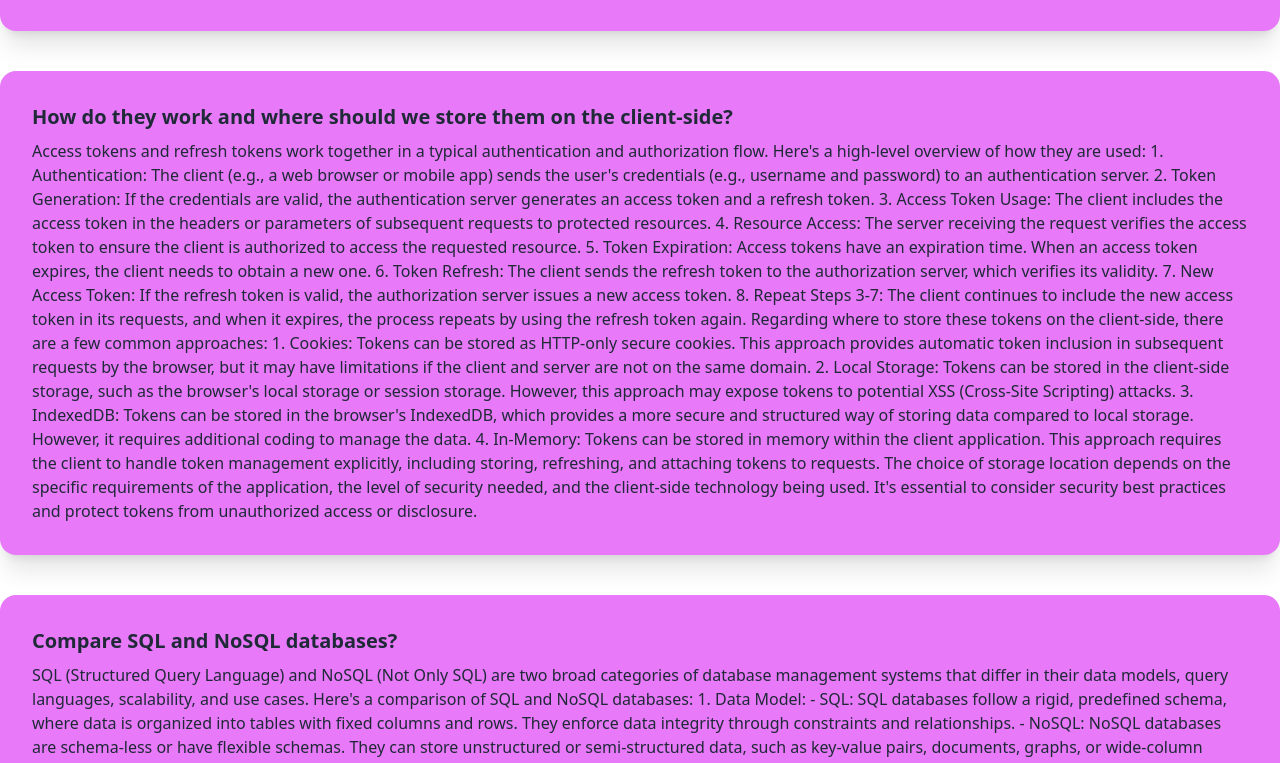
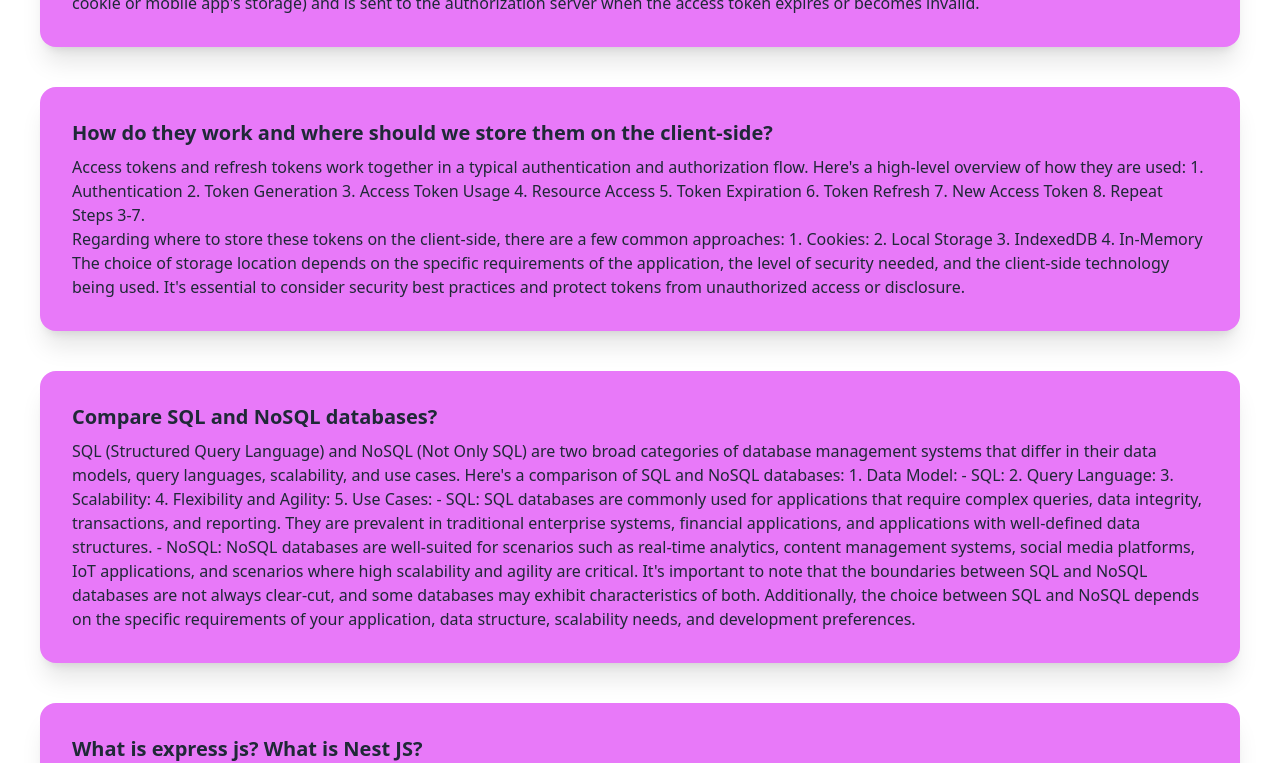
Before and after one commit to wd-ayesha/enlighten-play-client, a React (Vite) app: page /blogs in a window 1280 px wide. Shown: the part 500-1263 px from the top of the page. Built offline with nearby package versions, Linux system fonts and the light colour scheme; no server answers.

Commit message:
review section added

```diff
--- a/src/pages/Blogs/Blogs.jsx
+++ b/src/pages/Blogs/Blogs.jsx
@@ -1,7 +1,7 @@
 const Blogs = () => {
   return (
-    <div className="py-10">
-      <h2 className="text-4xl pb-10 text-center">Questions & Answers </h2>
+    <div className="py-10 mx-10">
+      <h2 className="text-center text-purple-950 text-4xl mb-14">Questions & Answers </h2>
       {/* 1st QA */}
       <div className="card mx-10 bg-fuchsia-400 mx-auto bg-base-100 shadow-xl mb-10">
         <div className="card-body">
@@ -41,86 +41,92 @@ const Blogs = () => {
             How do they work and where should we store them on the client-side?
           </h2>
           <p>
-          Access tokens and refresh tokens work together in a typical authentication and authorization flow. Here's a high-level overview of how they are used:
-
-1. Authentication: The client (e.g., a web browser or mobile app) sends the user's credentials (e.g., username and password) to an authentication server.
-2. Token Generation: If the credentials are valid, the authentication server generates an access token and a refresh token.
-3. Access Token Usage: The client includes the access token in the headers or parameters of subsequent requests to protected resources.
-4. Resource Access: The server receiving the request verifies the access token to ensure the client is authorized to access the requested resource.
-5. Token Expiration: Access tokens have an expiration time. When an access token expires, the client needs to obtain a new one.
-6. Token Refresh: The client sends the refresh token to the authorization server, which verifies its validity.
-7. New Access Token: If the refresh token is valid, the authorization server issues a new access token.
-8. Repeat Steps 3-7: The client continues to include the new access token in its requests, and when it expires, the process repeats by using the refresh token again.
-
-Regarding where to store these tokens on the client-side, there are a few common approaches:
-
-1. Cookies: Tokens can be stored as HTTP-only secure cookies. This approach provides automatic token inclusion in subsequent requests by the browser, but it may have limitations if the client and server are not on the same domain.
-2. Local Storage: Tokens can be stored in the client-side storage, such as the browser's local storage or session storage. However, this approach may expose tokens to potential XSS (Cross-Site Scripting) attacks.
-3. IndexedDB: Tokens can be stored in the browser's IndexedDB, which provides a more secure and structured way of storing data compared to local storage. However, it requires additional coding to manage the data.
-4. In-Memory: Tokens can be stored in memory within the client application. This approach requires the client to handle token management explicitly, including storing, refreshing, and attaching tokens to requests.
-
-The choice of storage location depends on the specific requirements of the application, the level of security needed, and the client-side technology being used. It's essential to consider security best practices and protect tokens from unauthorized access or disclosure.
+            Access tokens and refresh tokens work together in a typical
+            authentication and authorization flow. Here's a high-level overview
+            of how they are used: 1. Authentication 2. Token Generation 3.
+            Access Token Usage 4. Resource Access 5. Token Expiration 6. Token
+            Refresh 7. New Access Token 8. Repeat Steps 3-7. <br />
+            Regarding where to
+            store these tokens on the client-side, there are a few common
+            approaches: 1. Cookies: 2. Local Storage 3. IndexedDB 4. In-Memory
+            The choice of storage location depends on the specific requirements
+            of the application, the level of security needed, and the
+            client-side technology being used. It's essential to consider
+            security best practices and protect tokens from unauthorized access
+            or disclosure.
           </p>
         </div>
       </div>
       {/* 3rd QA */}
       <div className="card mx-10 bg-fuchsia-400 mx-auto bg-base-100 shadow-xl mb-10">
         <div className="card-body">
-          <h2 className="card-title">
-          Compare SQL and NoSQL databases?
-          </h2>
+          <h2 className="card-title">Compare SQL and NoSQL databases?</h2>
           <p>
-          SQL (Structured Query Language) and NoSQL (Not Only SQL) are two broad categories of database management systems that differ in their data models, query languages, scalability, and use cases. Here's a comparison of SQL and NoSQL databases:
+            SQL (Structured Query Language) and NoSQL (Not Only SQL) are two
+            broad categories of database management systems that differ in their
+            data models, query languages, scalability, and use cases. Here's a
+            comparison of SQL and NoSQL databases: 1. Data Model: - SQL:  2. Query Language:  3. Scalability:
+            4. Flexibility and Agility:  5. Use Cases: - SQL: SQL databases are commonly used for
+            applications that require complex queries, data integrity,
+            transactions, and reporting.
 
-1. Data Model:
-   - SQL: SQL databases follow a rigid, predefined schema, where data is organized into tables with fixed columns and rows. They enforce data integrity through constraints and relationships.
-   - NoSQL: NoSQL databases are schema-less or have flexible schemas. They can store unstructured or semi-structured data, such as key-value pairs, documents, graphs, or wide-column stores.
-
-2. Query Language:
-   - SQL: SQL databases use SQL as the standard query language. It provides a declarative approach for querying and manipulating data using commands like SELECT, INSERT, UPDATE, DELETE, JOIN, and more.
-   - NoSQL: NoSQL databases have varied query languages specific to their data models. Some provide a query language similar to SQL, while others offer APIs for data retrieval and manipulation.
-
-3. Scalability:
-   - SQL: SQL databases generally scale vertically by adding more powerful hardware to handle increased workloads. Some SQL databases also support horizontal scaling through replication or sharding techniques.
-   - NoSQL: NoSQL databases are designed for horizontal scalability. They distribute data across multiple servers, allowing for efficient scaling by adding more nodes to the database cluster.
-
-4. Flexibility and Agility:
-   - SQL: SQL databases are well-suited for applications with structured data and defined schemas, where data relationships and integrity are crucial. They provide strong consistency and ACID (Atomicity, Consistency, Isolation, Durability) guarantees.
-   - NoSQL: NoSQL databases excel in scenarios with rapidly changing data requirements, unstructured or semi-structured data, and flexible schemas. They prioritize scalability, performance, and availability over strict consistency and offer eventual consistency models.
-
-5. Use Cases:
-   - SQL: SQL databases are commonly used for applications that require complex queries, data integrity, transactions, and reporting. They are prevalent in traditional enterprise systems, financial applications, and applications with well-defined data structures.
-   - NoSQL: NoSQL databases are well-suited for scenarios such as real-time analytics, content management systems, social media platforms, IoT applications, and scenarios where high scalability and agility are critical.
-
-It's important to note that the boundaries between SQL and NoSQL databases are not always clear-cut, and some databases may exhibit characteristics of both. Additionally, the choice between SQL and NoSQL depends on the specific requirements of your application, data structure, scalability needs, and development preferences.
+            They are prevalent in traditional
+            enterprise systems, financial applications, and applications with
+            well-defined data structures.
+            - NoSQL: NoSQL databases are
+            well-suited for scenarios such as real-time analytics, content
+            management systems, social media platforms, IoT applications, and
+            scenarios where high scalability and agility are critical. It's
+            important to note that the boundaries between SQL and NoSQL
+            databases are not always clear-cut, and some databases may exhibit
+            characteristics of both. Additionally, the choice between SQL and
+            NoSQL depends on the specific requirements of your application, data
+            structure, scalability needs, and development preferences.
           </p>
         </div>
       </div>
       {/* 4th QA */}
       <div className="card mx-10 bg-fuchsia-400 mx-auto bg-base-100 shadow-xl mb-10">
         <div className="card-body">
-          <h2 className="card-title">
-          What is express js? What is Nest JS?
-          </h2>
+          <h2 className="card-title">What is express js? What is Nest JS?</h2>
           <p>
-          Express.js and NestJS are both web application frameworks for building server-side applications, but they differ in terms of their design philosophy, architecture, and feature sets.
-
-1. Express.js:
-   - Express.js is a minimalistic and lightweight web framework for Node.js. It provides a simple and unopinionated approach to building web applications and APIs.
-   - Express.js focuses on providing a robust set of foundational features and middleware to handle HTTP requests, routing, and basic application logic.
-   - It allows developers to create server-side applications quickly and efficiently by leveraging JavaScript and Node.js ecosystem libraries.
-   - Express.js provides flexibility and freedom for developers to structure and organize their code as per their preferences.
-   - It is widely adopted and has a large community, which means there are numerous third-party libraries and resources available to enhance its functionality.
-
-2. NestJS:
-   - NestJS is a progressive, opinionated framework for building scalable and maintainable server-side applications. It is also built on top of Node.js and leverages TypeScript as its primary language.
-   - NestJS draws inspiration from Angular and shares some similarities in terms of its architectural patterns, such as modules, decorators, and dependency injection.
-   - It provides a highly modular and organized structure, allowing developers to create applications with clear separation of concerns.
-   - NestJS embraces the concept of "opinionated configuration," meaning it encourages certain design patterns and best practices out of the box.
-   - It offers a powerful CLI (Command Line Interface) for scaffolding and generating boilerplate code, making it easier to get started with new projects.
-   - NestJS integrates well with other libraries and frameworks, such as Express.js, allowing developers to leverage existing Express middleware or gradually migrate existing Express applications to NestJS.
-
-Overall, while Express.js provides a lightweight and flexible framework for building Node.js applications, NestJS takes a more structured and opinionated approach, borrowing concepts from Angular to create scalable and maintainable server-side applications. The choice between the two depends on the project requirements, development preferences, and the desired level of structure and organization.
+            Express.js and NestJS are both web application frameworks for
+            building server-side applications, but they differ in terms of their
+            design philosophy, architecture, and feature sets. 1. Express.js: -
+            Express.js is a minimalistic and lightweight web framework for
+            Node.js. It provides a simple and unopinionated approach to building
+            web applications and APIs. - Express.js focuses on providing a
+            robust set of foundational features and middleware to handle HTTP
+            requests, routing, and basic application logic. - It allows
+            developers to create server-side applications quickly and
+            efficiently by leveraging JavaScript and Node.js ecosystem
+            libraries. - Express.js provides flexibility and freedom for
+            developers to structure and organize their code as per their
+            preferences. - It is widely adopted and has a large community, which
+            means there are numerous third-party libraries and resources
+            available to enhance its functionality. 2. NestJS: - NestJS is a
+            progressive, opinionated framework for building scalable and
+            maintainable server-side applications. It is also built on top of
+            Node.js and leverages TypeScript as its primary language. - NestJS
+            draws inspiration from Angular and shares some similarities in terms
+            of its architectural patterns, such as modules, decorators, and
+            dependency injection. - It provides a highly modular and organized
+            structure, allowing developers to create applications with clear
+            separation of concerns. - NestJS embraces the concept of
+            "opinionated configuration," meaning it encourages certain design
+            patterns and best practices out of the box. - It offers a powerful
+            CLI (Command Line Interface) for scaffolding and generating
+            boilerplate code, making it easier to get started with new projects.
+            - NestJS integrates well with other libraries and frameworks, such
+            as Express.js, allowing developers to leverage existing Express
+            middleware or gradually migrate existing Express applications to
+            NestJS. Overall, while Express.js provides a lightweight and
+            flexible framework for building Node.js applications, NestJS takes a
+            more structured and opinionated approach, borrowing concepts from
+            Angular to create scalable and maintainable server-side
+            applications. The choice between the two depends on the project
+            requirements, development preferences, and the desired level of
+            structure and organization.
           </p>
         </div>
       </div>
@@ -131,31 +137,46 @@ Overall, while Express.js provides a lightweight and flexible framework for buil
             What is MongoDB aggregate and how does it work?
           </h2>
           <p>
-          In MongoDB, the aggregate method is a powerful feature that allows you to perform advanced data processing and analysis operations on your data. It enables you to apply a sequence of transformations, known as an aggregation pipeline, to your documents.
-
-The aggregate method takes an array of stages as input, where each stage represents a specific operation in the pipeline. Here's an overview of how the MongoDB aggregation pipeline works:
-
-1. Match Stage: This stage filters documents based on specific criteria. It works similarly to the find method by using query operators to match documents that meet the specified conditions.
-
-2. Group Stage: This stage groups documents together based on a specified key and applies aggregate functions to the grouped data. You can perform operations like counting, summing, averaging, and more on the grouped data.
-
-3. Project Stage: This stage allows you to reshape the documents in the pipeline by specifying which fields to include or exclude. It also supports computing new fields or applying expressions to existing fields.
-
-4. Sort Stage: This stage sorts the documents in the pipeline based on one or more fields. You can specify ascending or descending order for each field.
-
-5. Limit Stage: This stage limits the number of documents that pass through the pipeline, allowing you to retrieve a specific number of results.
-
-6. Skip Stage: This stage skips a specified number of documents in the pipeline, useful for pagination or skipping initial results.
-
-7. Unwind Stage: This stage "unwinds" an array field, creating a separate document for each element in the array. This is helpful when you want to perform further operations on the individual array elements.
-
-8. Lookup Stage: This stage performs a left outer join between two collections, combining documents from both collections based on a specified field.
-
-These are just a few examples of the stages available in the MongoDB aggregation pipeline. You can combine multiple stages in a pipeline to perform complex data transformations, calculations, and aggregations.
-
-The resulting output of the aggregate method is a cursor, which you can iterate over to access the processed documents. The cursor provides the aggregated results based on the defined stages in the pipeline.
-
-MongoDB's aggregation framework provides a versatile and efficient way to perform data manipulations and analysis within the database itself, reducing the need for client-side processing. It is particularly useful for scenarios where you need to aggregate, group, and transform data before retrieving it.
+            In MongoDB, the aggregate method is a powerful feature that allows
+            you to perform advanced data processing and analysis operations on
+            your data. It enables you to apply a sequence of transformations,
+            known as an aggregation pipeline, to your documents. The aggregate
+            method takes an array of stages as input, where each stage
+            represents a specific operation in the pipeline. Here's an overview
+            of how the MongoDB aggregation pipeline works: 1. Match Stage: This
+            stage filters documents based on specific criteria. It works
+            similarly to the find method by using query operators to match
+            documents that meet the specified conditions. 2. Group Stage: This
+            stage groups documents together based on a specified key and applies
+            aggregate functions to the grouped data. You can perform operations
+            like counting, summing, averaging, and more on the grouped data. 3.
+            Project Stage: This stage allows you to reshape the documents in the
+            pipeline by specifying which fields to include or exclude. It also
+            supports computing new fields or applying expressions to existing
+            fields. 4. Sort Stage: This stage sorts the documents in the
+            pipeline based on one or more fields. You can specify ascending or
+            descending order for each field. 5. Limit Stage: This stage limits
+            the number of documents that pass through the pipeline, allowing you
+            to retrieve a specific number of results. 6. Skip Stage: This stage
+            skips a specified number of documents in the pipeline, useful for
+            pagination or skipping initial results. 7. Unwind Stage: This stage
+            "unwinds" an array field, creating a separate document for each
+            element in the array. This is helpful when you want to perform
+            further operations on the individual array elements. 8. Lookup
+            Stage: This stage performs a left outer join between two
+            collections, combining documents from both collections based on a
+            specified field. These are just a few examples of the stages
+            available in the MongoDB aggregation pipeline. You can combine
+            multiple stages in a pipeline to perform complex data
+            transformations, calculations, and aggregations. The resulting
+            output of the aggregate method is a cursor, which you can iterate
+            over to access the processed documents. The cursor provides the
+            aggregated results based on the defined stages in the pipeline.
+            MongoDB's aggregation framework provides a versatile and efficient
+            way to perform data manipulations and analysis within the database
+            itself, reducing the need for client-side processing. It is
+            particularly useful for scenarios where you need to aggregate,
+            group, and transform data before retrieving it.
           </p>
         </div>
       </div>
--- a/src/pages/Home/Home/Home.jsx
+++ b/src/pages/Home/Home/Home.jsx
@@ -1,5 +1,6 @@
 import Banner from "../Banner/Banner";
 import Gallery from "../Gallery/Gallery";
+import Review from "../Review/Review";
 import ShopByCategory from "../ShopByCategory/ShopByCategory";
 
 
@@ -8,6 +9,7 @@ const Home = () => {
         <div>
            <Banner></Banner>
            <Gallery></Gallery>
+           <Review></Review>
            <ShopByCategory></ShopByCategory>
         </div>
     );
```
Also changed, not shown: src/pages/Home/Review/Review.jsx (added, +128 -0 lines). Lines whose indentation alone changed are shown as unchanged.
